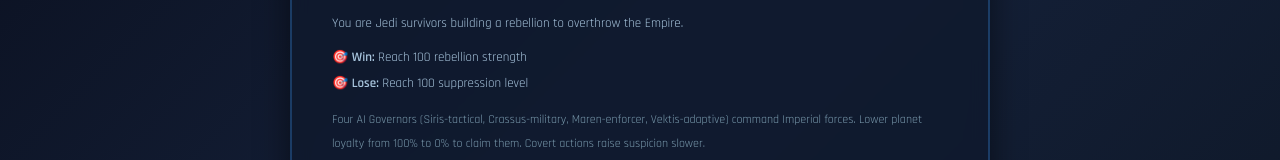
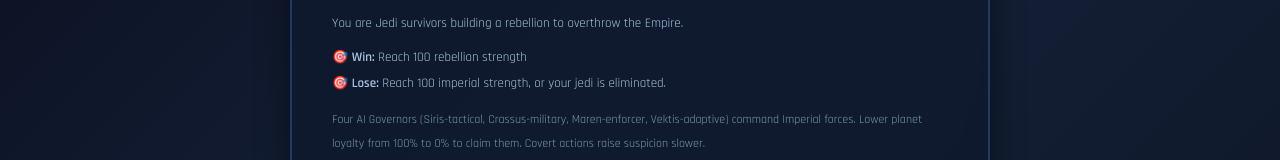
Before and after one commit to kylecabrera/signal-dark-complete, a React (Vite) app in the folder client/: page / in a window 1280 px wide. Shown: the part 272-432 px from the top of the page. Built offline with nearby package versions, Linux system fonts and the light colour scheme.

Commit message:
updated splash screen to make more sense for game mechanics and fixed a bug where players couldn't earn honest money because of calls to hidden units

```diff
--- a/client/src/components/SplashScreen.jsx
+++ b/client/src/components/SplashScreen.jsx
@@ -11,7 +11,7 @@
         <div style={{ fontSize: '13px', lineHeight: 2, color: '#a8c5dd' }}>
           <div>You are Jedi survivors building a rebellion to overthrow the Empire.</div>
           <div style={{ marginTop: 8 }}>🎯 <strong>Win:</strong> Reach 100 rebellion strength</div>
-          <div>🎯 <strong>Lose:</strong> Reach 100 suppression level</div>
+          <div>🎯 <strong>Lose:</strong> Reach 100 imperial strength, or your jedi is eliminated.</div>
           <div style={{ marginTop: 12, color: '#7a9aad', fontSize: '12px' }}>
             Four AI Governors (Siris-tactical, Crassus-military, Maren-enforcer, Vektis-adaptive) command Imperial forces. Lower planet loyalty from 100% to 0% to claim them. Covert actions raise suspicion slower.
           </div>
```
